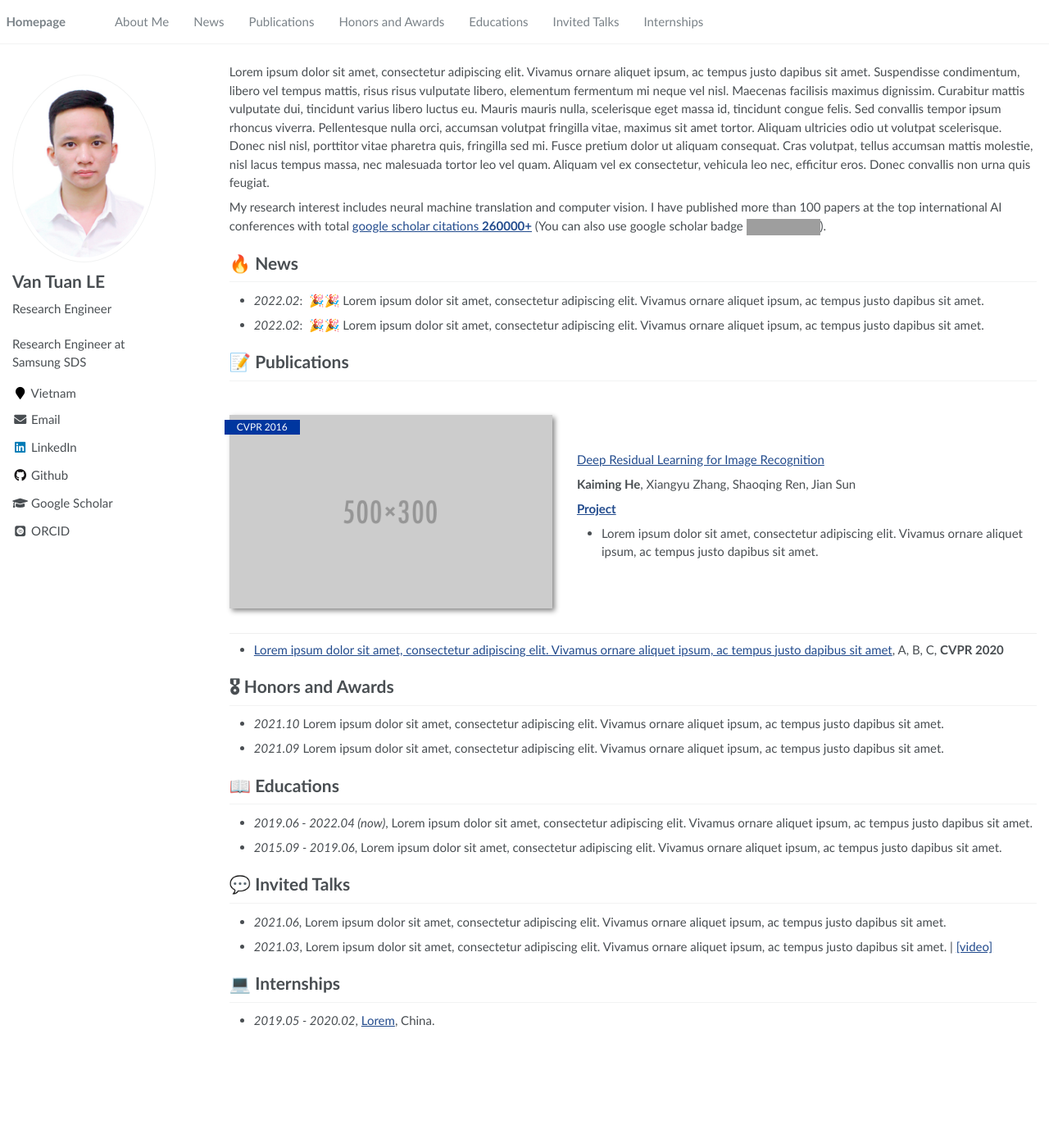
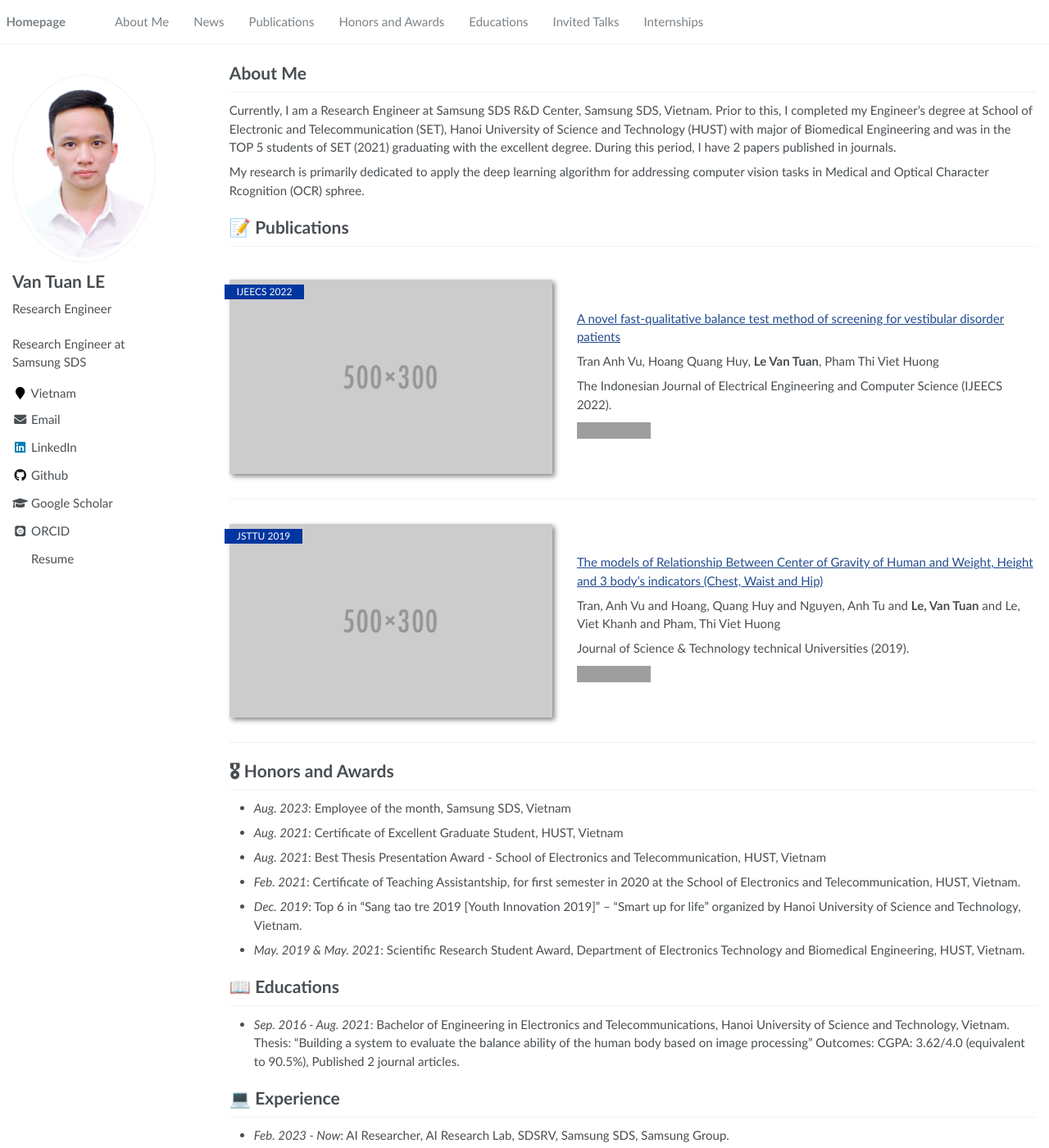
Before and after one commit to lvtuan98/lvtuan98.github.io, a Jekyll site: the page built from _pages/about.md, in a window 1280 px wide and 1400 px high. Shown: the whole window at 82% size. Built offline with Jekyll 4.4.1, drawn with Linux system fonts in a browser that asks for light colours; some web fonts are replaced; some of the changed text lies outside the part shown; grey boxes are pictures that could not be loaded.

Commit message:
update profile

```diff
--- a/_includes/author-profile.html
+++ b/_includes/author-profile.html
@@ -117,7 +117,10 @@
       {% endif %}
       {% if author.wikipedia %}
         <li><a href="https://en.wikipedia.org/wiki/User:{{ author.wikipedia }}"><i class="fab fa-fw fa-wikipedia-w" aria-hidden="true"></i> Wikipedia</a></li>
-{% endif %}
+      {% endif %}
+      {% if author.cv %}
+        <li><a href="{{ author.cv }}"><i class="ai ai-cv-square ai-fw" aria-hidden="true"></i> Resume</a></li>
+      {% endif %}
     </ul>
       <div class="author__urls_sm">
       {% if author.uri %}
@@ -213,6 +216,9 @@
       {% if author.wikipedia %}
         <a href="https://en.wikipedia.org/wiki/User:{{ author.wikipedia }}"><i class="fab fa-fw fa-wikipedia-w" aria-hidden="true"></i></a>
       {% endif %}
+      {% if author.cv %}
+        <a href="{{ author.cv }}"><i class="ai ai-cv-square ai-fw" aria-hidden="true"></i></a>
+      {% endif %}
     </div>
   </div>
 </div>
--- a/_pages/about.md
+++ b/_pages/about.md
@@ -17,42 +17,61 @@ redirect_from:
 
 <span class='anchor' id='about-me'></span>
 
-Lorem ipsum dolor sit amet, consectetur adipiscing elit. Vivamus ornare aliquet ipsum, ac tempus justo dapibus sit amet. Suspendisse condimentum, libero vel tempus mattis, risus risus vulputate libero, elementum fermentum mi neque vel nisl. Maecenas facilisis maximus dignissim. Curabitur mattis vulputate dui, tincidunt varius libero luctus eu. Mauris mauris nulla, scelerisque eget massa id, tincidunt congue felis. Sed convallis tempor ipsum rhoncus viverra. Pellentesque nulla orci, accumsan volutpat fringilla vitae, maximus sit amet tortor. Aliquam ultricies odio ut volutpat scelerisque. Donec nisl nisl, porttitor vitae pharetra quis, fringilla sed mi. Fusce pretium dolor ut aliquam consequat. Cras volutpat, tellus accumsan mattis molestie, nisl lacus tempus massa, nec malesuada tortor leo vel quam. Aliquam vel ex consectetur, vehicula leo nec, efficitur eros. Donec convallis non urna quis feugiat.
+# About Me
 
-My research interest includes neural machine translation and computer vision. I have published more than 100 papers at the top international AI conferences with total <a href='https://scholar.google.com/citations?user=DhtAFkwAAAAJ'>google scholar citations <strong><span id='total_cit'>260000+</span></strong></a> (You can also use google scholar badge <a href='https://scholar.google.com/citations?user=DhtAFkwAAAAJ'><img src="https://img.shields.io/endpoint?url={{ url | url_encode }}&logo=Google%20Scholar&labelColor=f6f6f6&color=9cf&style=flat&label=citations"></a>).
+Currently, I am a Research Engineer at Samsung SDS R&D Center, Samsung SDS, Vietnam. Prior to this, I completed my Engineer's degree at School of Electronic and Telecommunication (SET), Hanoi University of Science and Technology (HUST) with major of Biomedical Engineering and was in the TOP 5 students of SET (2021) graduating with the excellent degree. During this period, I have 2 papers published in journals.
 
-
-# 🔥 News
-- *2022.02*: &nbsp;🎉🎉 Lorem ipsum dolor sit amet, consectetur adipiscing elit. Vivamus ornare aliquet ipsum, ac tempus justo dapibus sit amet.
-- *2022.02*: &nbsp;🎉🎉 Lorem ipsum dolor sit amet, consectetur adipiscing elit. Vivamus ornare aliquet ipsum, ac tempus justo dapibus sit amet.
+My research is primarily dedicated to apply the deep learning algorithm for addressing computer vision tasks in Medical and Optical Character Rcognition (OCR) sphree.
 
 # 📝 Publications
 
-<div class='paper-box'><div class='paper-box-image'><div><div class="badge">CVPR 2016</div><img src='images/500x300.png' alt="sym" width="100%"></div></div>
+<div class='paper-box'><div class='paper-box-image'><div><div class="badge">IJEECS 2022</div><img src='images/500x300.png' alt="sym" width="100%"></div></div>
 <div class='paper-box-text' markdown="1">
 
-[Deep Residual Learning for Image Recognition](https://openaccess.thecvf.com/content_cvpr_2016/papers/He_Deep_Residual_Learning_CVPR_2016_paper.pdf)
+[A novel fast-qualitative balance test method of screening for vestibular disorder patients](http://doi.org/10.11591/ijeecs.v25.i2.pp910-919)
 
-**Kaiming He**, Xiangyu Zhang, Shaoqing Ren, Jian Sun
+Tran Anh Vu, Hoang Quang Huy, **Le Van Tuan**, Pham Thi Viet Huong
 
-[**Project**](https://scholar.google.com/citations?view_op=view_citation&hl=zh-CN&user=DhtAFkwAAAAJ&citation_for_view=DhtAFkwAAAAJ:ALROH1vI_8AC) <strong><span class='show_paper_citations' data='DhtAFkwAAAAJ:ALROH1vI_8AC'></span></strong>
-- Lorem ipsum dolor sit amet, consectetur adipiscing elit. Vivamus ornare aliquet ipsum, ac tempus justo dapibus sit amet.
+The Indonesian Journal of Electrical Engineering and Computer Science (IJEECS 2022).
+
+<a href="https://ijeecs.iaescore.com/index.php/IJEECS/article/view/26925/16007"><img src="https://img.shields.io/badge/-Paper-grey?logo=gitbook&logoColor=white" alt="Paper"></a>
+<!-- <a href=""><img src="https://img.shields.io/badge/-Github-grey?logo=github" alt="Github"></a> -->
 </div>
 </div>
 
-- [Lorem ipsum dolor sit amet, consectetur adipiscing elit. Vivamus ornare aliquet ipsum, ac tempus justo dapibus sit amet](https://github.com), A, B, C, **CVPR 2020**
+
+<div class='paper-box'><div class='paper-box-image'><div><div class="badge">JSTTU 2019</div><img src='images/500x300.png' alt="sym" width="100%"></div></div>
+<div class='paper-box-text' markdown="1">
+
+[The models of Relationship Between Center of Gravity of Human and Weight, Height and 3 body’s indicators (Chest, Waist and Hip)](https://eprints.uet.vnu.edu.vn/eprints/id/eprint/3913/)
+
+Tran, Anh Vu and Hoang, Quang Huy and Nguyen, Anh Tu and **Le, Van Tuan** and Le, Viet Khanh and Pham, Thi Viet Huong
+
+Journal of Science & Technology technical Universities (2019).
+
+<a href="https://eprints.uet.vnu.edu.vn/eprints/id/eprint/3913/"><img src="https://img.shields.io/badge/-Paper-grey?logo=gitbook&logoColor=white" alt="Paper"></a>
+<!-- <a href=""><img src="https://img.shields.io/badge/-Github-grey?logo=github" alt="Github"></a> -->
+</div>
+</div>
+
+
 
 # 🎖 Honors and Awards
-- *2021.10* Lorem ipsum dolor sit amet, consectetur adipiscing elit. Vivamus ornare aliquet ipsum, ac tempus justo dapibus sit amet.
-- *2021.09* Lorem ipsum dolor sit amet, consectetur adipiscing elit. Vivamus ornare aliquet ipsum, ac tempus justo dapibus sit amet.
+- *Aug. 2023*: Employee of the month, Samsung SDS, Vietnam
+- *Aug. 2021*: Certificate of Excellent Graduate Student, HUST, Vietnam
+- *Aug. 2021*: Best Thesis Presentation Award - School of Electronics and Telecommunication, HUST, Vietnam
+- *Feb. 2021*: Certificate of Teaching Assistantship, for first semester in 2020 at the School of Electronics and Telecommunication, HUST, Vietnam.
+- *Dec. 2019*: Top 6 in “Sang tao tre 2019 [Youth Innovation 2019]” – “Smart up for life” organized by Hanoi University of Science and Technology, Vietnam.
+- *May. 2019 & May. 2021*: Scientific Research Student Award, Department of Electronics Technology and Biomedical Engineering, HUST, Vietnam.
 
 # 📖 Educations
-- *2019.06 - 2022.04 (now)*, Lorem ipsum dolor sit amet, consectetur adipiscing elit. Vivamus ornare aliquet ipsum, ac tempus justo dapibus sit amet.
-- *2015.09 - 2019.06*, Lorem ipsum dolor sit amet, consectetur adipiscing elit. Vivamus ornare aliquet ipsum, ac tempus justo dapibus sit amet.
+- *Sep. 2016 - Aug. 2021*: Bachelor of Engineering in Electronics and Telecommunications, Hanoi University of Science and Technology, Vietnam.
+Thesis: “Building a system to evaluate the balance ability of the human body based on image processing”
+Outcomes: CGPA: 3.62/4.0 (equivalent to 90.5%),
+                    Published 2 journal articles.
 
-# 💬 Invited Talks
-- *2021.06*, Lorem ipsum dolor sit amet, consectetur adipiscing elit. Vivamus ornare aliquet ipsum, ac tempus justo dapibus sit amet.
-- *2021.03*, Lorem ipsum dolor sit amet, consectetur adipiscing elit. Vivamus ornare aliquet ipsum, ac tempus justo dapibus sit amet.  \| [\[video\]](https://github.com/)
 
-# 💻 Internships
-- *2019.05 - 2020.02*, [Lorem](https://github.com/), China.
+# 💻 Experience
+- *Feb. 2023 - Now*: AI Researcher, AI Research Lab, SDSRV, Samsung SDS, Samsung Group.
+- *Feb. 2022 - Dec. 2022*: Applied Scientist, Department of AI Computer Vision, VinBrain, Vingroup, Vietnam.
+- *Sep. 2021 - Jan. 2022*: AI Engineer in AI Engineer Training Program, VinBigdata Institute, Vingroup, Vietnam.
```
